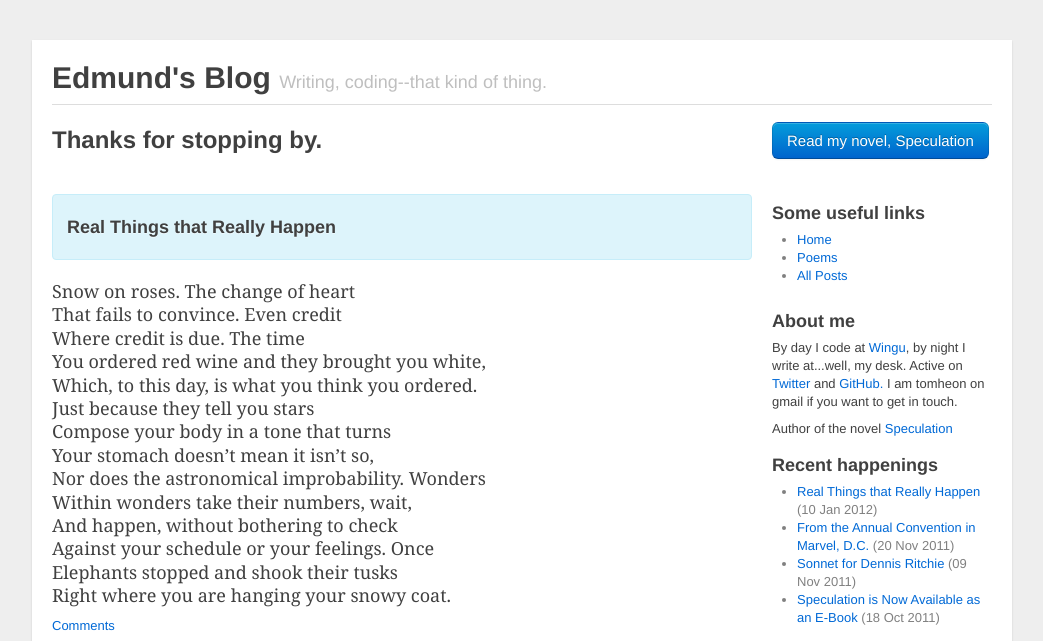
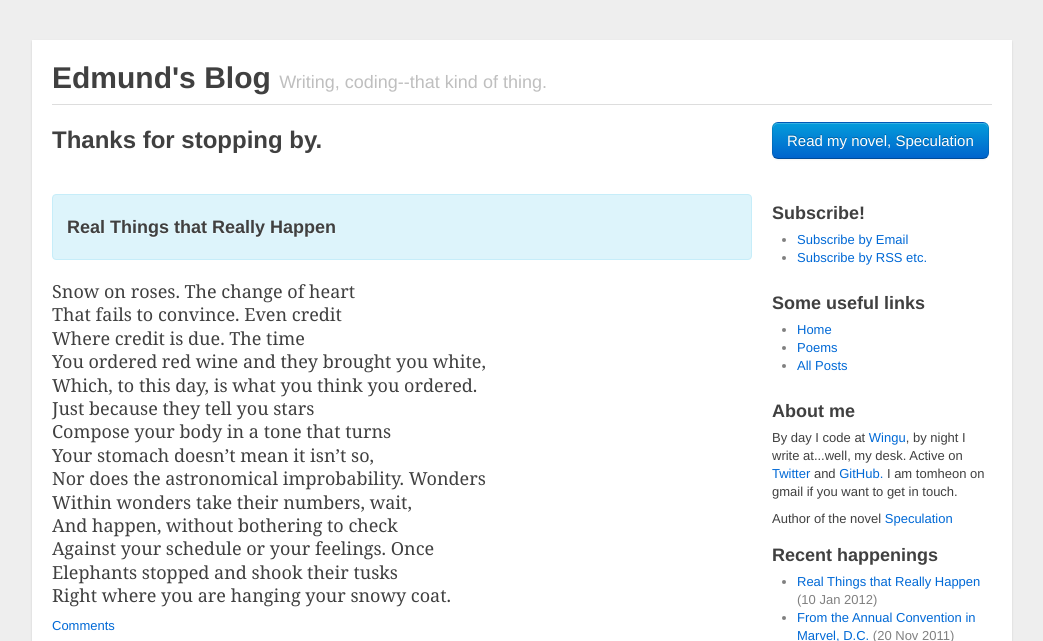
Before and after one commit to gbelote/tomheon.github.com, a Jekyll site: the page built from index.html, in a window 1280 px wide and 900 px high, cut to the strip 0-641 px from the top of the window. Shown: the whole strip, without its empty margins (118-1161 px from the left). Built offline with Jekyll 4.4.1, drawn with Linux system fonts in a browser that asks for light colours; comment, search, counter and statistics services are not loaded.

Commit message:
Adding feedburner subscriptions.

```diff
--- a/_layouts/default.html
+++ b/_layouts/default.html
@@ -103,6 +103,11 @@
 	    <br />
 	    <br />
 	    <br />
+	    <h3>Subscribe!</h3>
+	    <ul>
+	      <li><a href="http://feedburner.google.com/fb/a/mailverify?uri=EdmundJorgensensBlog&amp;loc=en_US">Subscribe by Email</a></li>
+	      <li><a href="http://feeds.feedburner.com/EdmundJorgensensBlog">Subscribe by RSS etc.</a></li>
+	    </ul>
 	    <h3>Some useful links</h3>
 	    <ul>
 	    <li><a href="/">Home</a></li>
```
